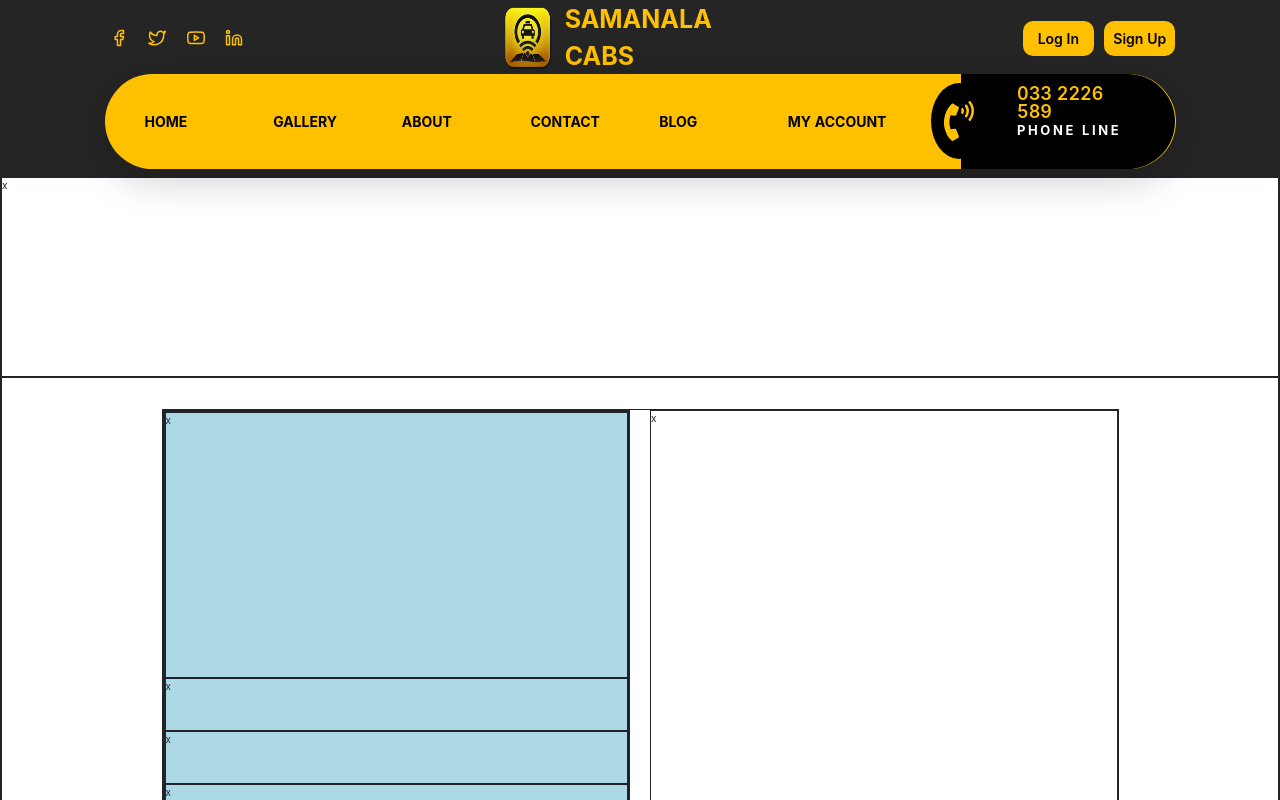
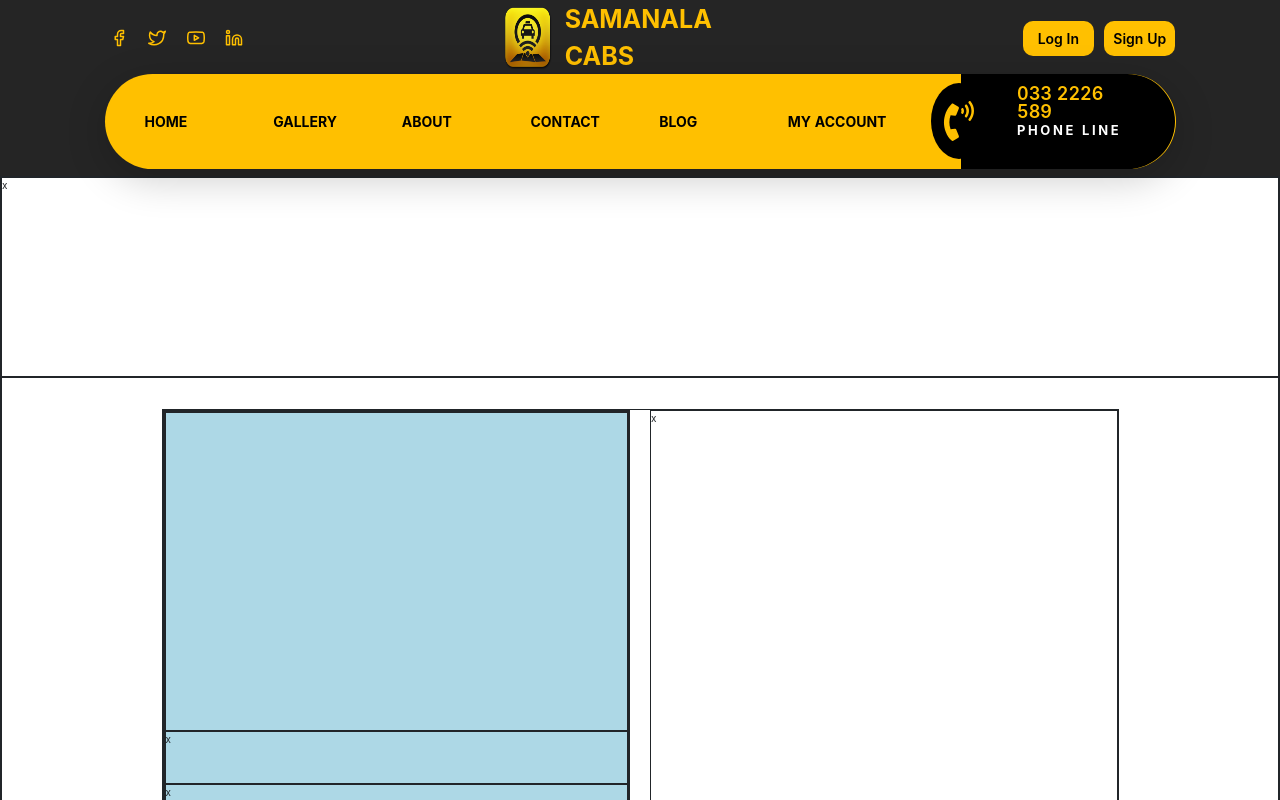
Before and after one commit to nimesha-edirisinghe/travel-management-system, a React (Create React App) app: page /blog in a window 1280 px wide. Built offline with nearby package versions, Linux system fonts and the light colour scheme; the HTML template or start-up script is replaced by a standard one.

Commit message:
blog card implementation v2

```diff
--- a/src/app/pages/BlogPage/BlogPage.tsx
+++ b/src/app/pages/BlogPage/BlogPage.tsx
@@ -17,7 +17,7 @@ const BlogPage = () => {
             <MyRow gutter={[20, 20]}>
               <MyCol span={12}>
                 <div className="card-wrapper">
-                  <BlogCard />
+                  <BlogCard imagePath="" />
                 </div>
               </MyCol>
               <MyCol span={12}>
--- a/src/app/pages/BlogPage/components/BlogCard/BlogCard.scss
+++ b/src/app/pages/BlogPage/components/BlogCard/BlogCard.scss
@@ -9,7 +9,7 @@
   flex-direction: column;
 
   .blog-card-image-wrapper {
-    height: 50%;
+    height: 60%;
     width: 100%;
     border: 1px solid;
   }
@@ -27,7 +27,7 @@
   }
 
   .blog-card-desc-wrapper {
-    height: 30%;
+    height: 20%;
     width: 100%;
     border: 1px solid;
   }
--- a/src/app/pages/BlogPage/components/BlogCard/BlogCard.tsx
+++ b/src/app/pages/BlogPage/components/BlogCard/BlogCard.tsx
@@ -1,10 +1,28 @@
 import React from 'react';
 import './BlogCard.scss';
 
-const BlogCard = () => {
+type Props = {
+  imagePath: string;
+  date?: string;
+  noOfComments?: string;
+  uploadedBy?: string;
+  title?: string;
+  description?: string;
+};
+
+const BlogCard = ({
+  imagePath,
+  date,
+  noOfComments,
+  uploadedBy,
+  title,
+  description,
+}: Props) => {
   return (
     <div className="blog-card-root">
-      <div className="blog-card-image-wrapper">x</div>
+      <div className="blog-card-image-wrapper">
+        <img src={imagePath} alt="" />
+      </div>
       <div className="blog-card-middle-wrapper">x</div>
       <div className="blog-card-title-wrapper">x</div>
       <div className="blog-card-desc-wrapper">x</div>
@@ -12,4 +30,13 @@ const BlogCard = () => {
   );
 };
 
+BlogCard.defaultProps = {
+  imagePath: '',
+  date: '',
+  noOfComments: '',
+  uploadedBy: '',
+  title: '',
+  description: '',
+};
+
 export default BlogCard;
```
